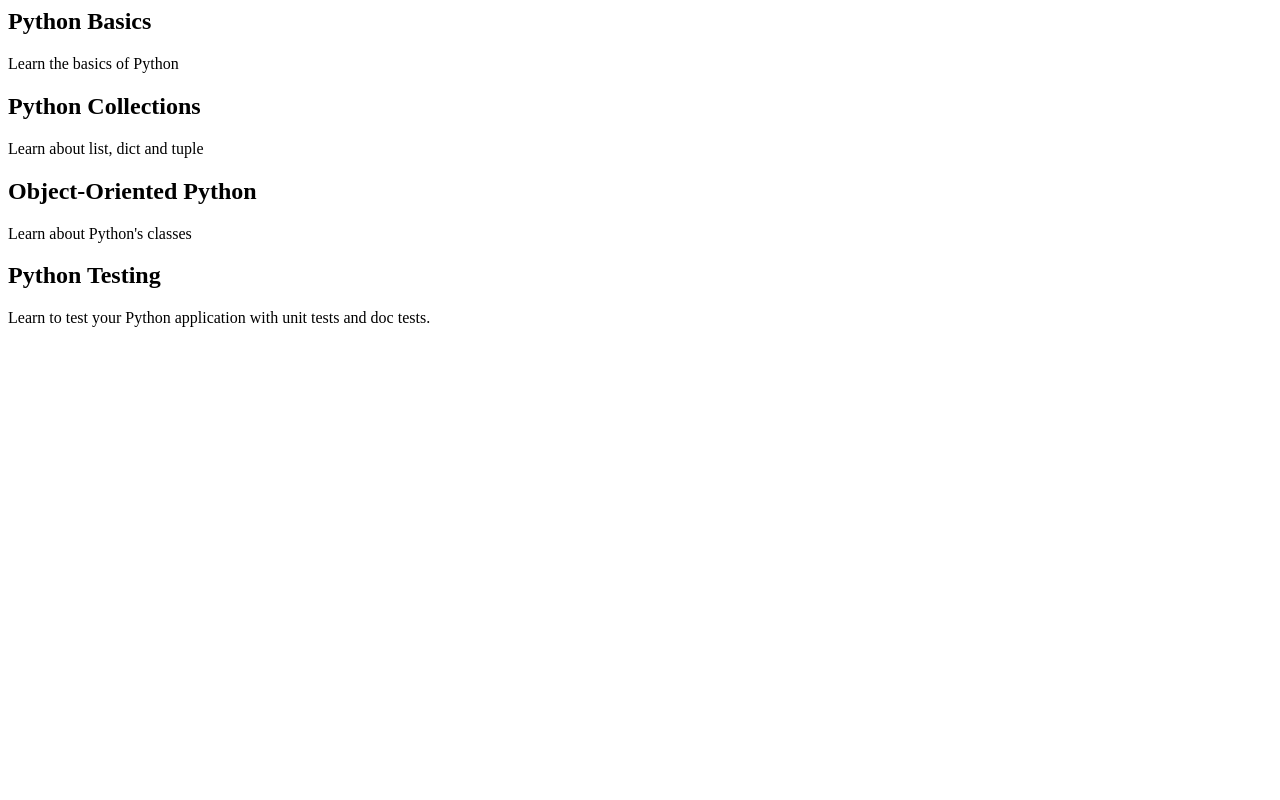
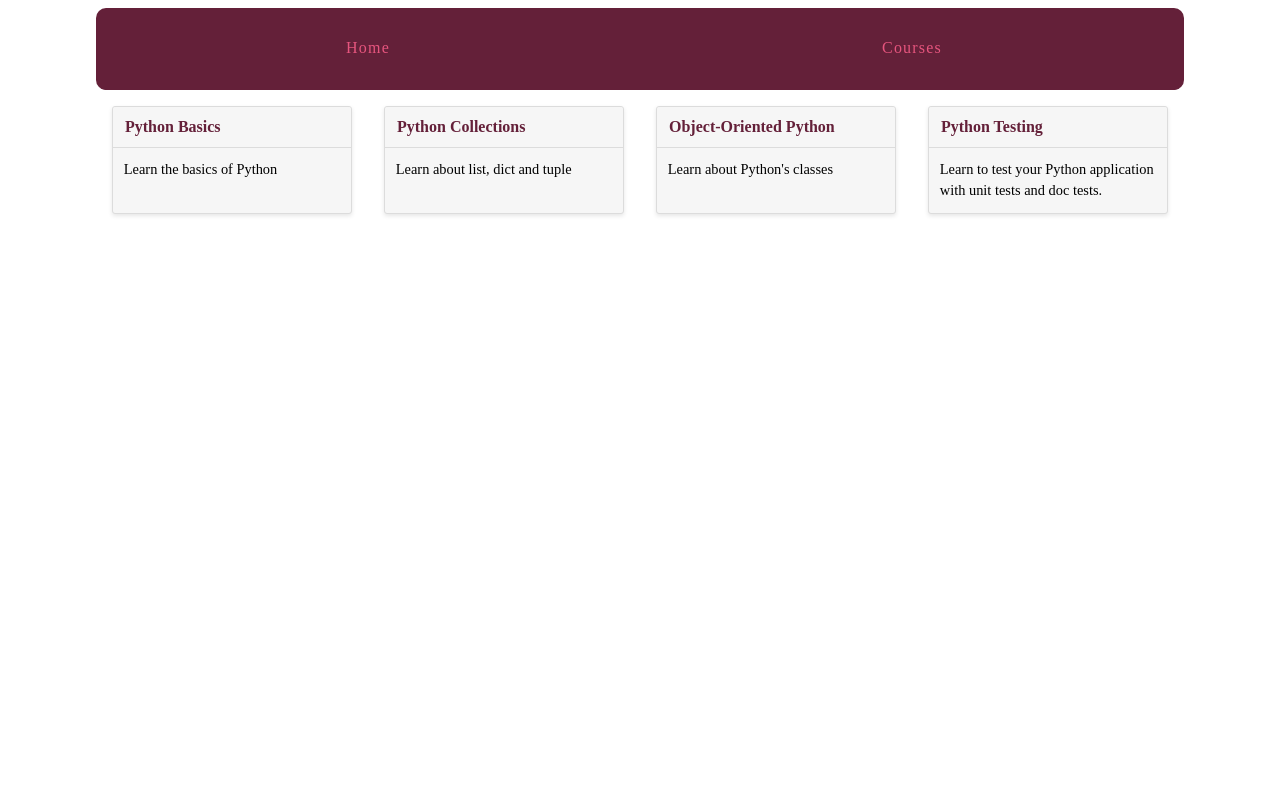
Before and after one commit to ALexander4295502/django-basics, a Django app: page /courses/ in a window 1280 px wide. Run offline with Django 3.2, Linux system fonts and the light colour scheme; data comes from the database, SQL or seed files in the repository; both versions use the stored data as it was after the commit.

Commit message:
create url tag and namespaces for the course page

```diff
--- a/assets/css/layout.css
+++ b/assets/css/layout.css
@@ -1,4 +1,123 @@
+html {
+  box-sizing: border-box; }
+
+*, *::after, *::before {
+  box-sizing: inherit; }
+
 .site-container {
-    margin-top: 5em;
-    margin-left: 5em;
-}
+  max-width: 68em;
+  margin-left: auto;
+  margin-right: auto; }
+  .site-container::after {
+    clear: both;
+    content: "";
+    display: table; }
+  .site-container nav {
+    width: 100%;
+    display: table;
+    width: 100%;
+    table-layout: fixed;
+    border-bottom-left-radius: 10px;
+    border-bottom-right-radius: 10px;
+    border-top-left-radius: 10px;
+    border-top-right-radius: 10px;
+    border-bottom-left-radius: 10px;
+    border-top-left-radius: 10px;
+    border-bottom-right-radius: 10px;
+    border-top-right-radius: 10px;
+    background-color: #642039;
+    margin-bottom: 1em;
+    overflow: hidden; }
+    .site-container nav a {
+      display: table-cell;
+      width: 8.33333%;
+      padding: 10px;
+      border-bottom: 2px solid #642039;
+      color: #e6557e;
+      letter-spacing: 0.075em;
+      line-height: 60px;
+      text-align: center;
+      text-decoration: none; }
+      .site-container nav a:hover {
+        background: #6d3753;
+        border-bottom: 2px solid #642039;
+        color: white; }
+
+.cards {
+  display: -webkit-box;
+  display: -moz-box;
+  display: box;
+  display: -webkit-flex;
+  display: -moz-flex;
+  display: -ms-flexbox;
+  display: flex;
+  -webkit-box-lines: multiple;
+  -moz-box-lines: multiple;
+  box-lines: multiple;
+  -webkit-flex-wrap: wrap;
+  -moz-flex-wrap: wrap;
+  -ms-flex-wrap: wrap;
+  flex-wrap: wrap;
+  -webkit-box-pack: justify;
+  -moz-box-pack: justify;
+  box-pack: justify;
+  -webkit-justify-content: space-between;
+  -moz-justify-content: space-between;
+  -ms-justify-content: space-between;
+  -o-justify-content: space-between;
+  justify-content: space-between;
+  -ms-flex-pack: justify; }
+
+.card {
+  -webkit-flex-basis: 15em;
+  -moz-flex-basis: 15em;
+  flex-basis: 15em;
+  -ms-flex-preferred-size: 15em;
+  -webkit-flex-grow: 1;
+  -moz-flex-grow: 1;
+  flex-grow: 1;
+  -ms-flex-positive: 1;
+  -webkit-transition: all 0.2s ease-in-out;
+  -moz-transition: all 0.2s ease-in-out;
+  transition: all 0.2s ease-in-out;
+  background-color: #f6f6f6;
+  border-radius: 3px;
+  border: 1px solid gainsboro;
+  box-shadow: 0 2px 4px #e6e6e6;
+  margin: 0 1em 1.5em 1em;
+  position: relative; }
+  .card header {
+    -webkit-transition: all 0.2s ease-in-out;
+    -moz-transition: all 0.2s ease-in-out;
+    transition: all 0.2s ease-in-out;
+    background-color: #f6f6f6;
+    border-bottom: 1px solid gainsboro;
+    border-radius: 3px 3px 0 0;
+    font-weight: bold;
+    line-height: 1.5em;
+    padding: 0.5em 0.75em; }
+    .card header a {
+      color: #642039;
+      text-decoration: none; }
+      .card header a:hover {
+        text-decoration: underline; }
+  .card .card-copy {
+    font-size: 0.9em;
+    line-height: 1.5em;
+    padding: 0.75em 0.75em; }
+    .card .card-copy p {
+      margin: 0 0 0.75em; }
+
+article h2 a,
+article h3 a {
+  color: #642039;
+  text-decoration: none; }
+  article h2 a:hover,
+  article h3 a:hover {
+    text-decoration: underline; }
+article .steps {
+  border-top: 2px solid #e6557e; }
+  article .steps h3 + p {
+    margin-left: 1em; }
+
+/*# sourceMappingURL=layout.css.map */
--- a/courses/models.py
+++ b/courses/models.py
@@ -14,6 +14,7 @@ class Course(models.Model):
 class Step(models.Model):
     title = models.CharField(max_length=255)
     description = models.TextField()
+    content = models.TextField(blank=True, default='')
     order = models.IntegerField(default=0)
     course = models.ForeignKey(Course)
 
--- a/courses/templates/courses/course_detail.html
+++ b/courses/templates/courses/course_detail.html
@@ -11,7 +11,11 @@
 
     <section>
         {% for step in course.step_set.all %}
-            <h3>{{ step.title }}</h3>
+            <h3>
+                <a href="{% url 'courses:step_detail' course_pk=step.course.pk step_pk=step.pk %}">
+                    {{ step.title }}
+                </a>
+            </h3>
             {{ step.description }}
         {% endfor %}
     </section>
--- a/courses/templates/courses/course_list.html
+++ b/courses/templates/courses/course_list.html
@@ -1,4 +1,23 @@
-{% for course in courses %}
-    <h2>{{ course.title }}</h2>
-    {{ course.description }}
-{% endfor %}
+{% extends "layout.html" %}
+
+{% block title %}
+    Available Courses
+{% endblock %}
+
+
+{% block content %}
+    <div class="cards">
+        {% for course in courses %}
+            <div class="card">
+                <header>
+                    <a href="{% url 'courses:course_detail' pk=course.pk %}">
+                        {{ course.title }}
+                    </a>
+                </header>
+                <div class="card-copy">
+                    {{ course.description }}
+                </div>
+            </div>
+        {% endfor %}
+    </div>
+{% endblock %}
--- a/courses/urls.py
+++ b/courses/urls.py
@@ -3,6 +3,19 @@ from django.conf.urls import url
 from . import views
 
 urlpatterns = [
-    url(r'^$', views.course_list),
-    url(r'(?P<pk>\d+)/$', views.course_detail),
+    url(
+        r'^$',
+        views.course_list,
+        name='course_list',
+    ),
+    url(
+        r'(?P<course_pk>\d+)/(?P<step_pk>\d+)/$',
+        views.step_detail,
+        name='step_detail',
+    ),
+    url(
+        r'(?P<pk>\d+)/$',
+        views.course_detail,
+        name='course_detail'
+    ),
 ]
--- a/courses/views.py
+++ b/courses/views.py
@@ -1,6 +1,6 @@
 from django.shortcuts import get_object_or_404, render
 
-from .models import Course
+from .models import Course, Step
 
 
 # Create your views here.
@@ -20,3 +20,12 @@ def course_detail(request, pk):
         'courses/course_detail.html',
         {'course': course}
     )
+
+
+def step_detail(request, course_pk, step_pk):
+    step = get_object_or_404(Step, course_id=course_pk, pk=step_pk)
+    return render(
+        request,
+        'courses/step_detail.html',
+        {'step': step}
+    )
--- a/learning_site/urls.py
+++ b/learning_site/urls.py
@@ -20,9 +20,9 @@ from django.contrib.staticfiles.urls import staticfiles_urlpatterns
 from . import views
 
 urlpatterns = [
-    url(r'^courses/', include('courses.urls')),
+    url(r'^courses/', include('courses.urls', namespace='courses')),
     url(r'^admin/', admin.site.urls),
-    url(r'^$', views.hello_world),
+    url(r'^$', views.hello_world, name='hello_world'),
 ]
 
 urlpatterns += staticfiles_urlpatterns()
--- a/templates/layout.html
+++ b/templates/layout.html
@@ -9,6 +9,10 @@
 </head>
 <body>
     <div class="site-container">
+        <nav>
+            <a href="{% url 'hello_world' %}">Home</a>
+            <a href="{% url 'courses:course_list' %}">Courses</a>
+        </nav>
         {% block content %}
         {% endblock %}
     </div>
```
Also changed, not shown: courses/templates/courses/step_detail.html (added, +17 -0 lines), courses/migrations/0003_auto_20171202_2352.py (added), db.sqlite3.
